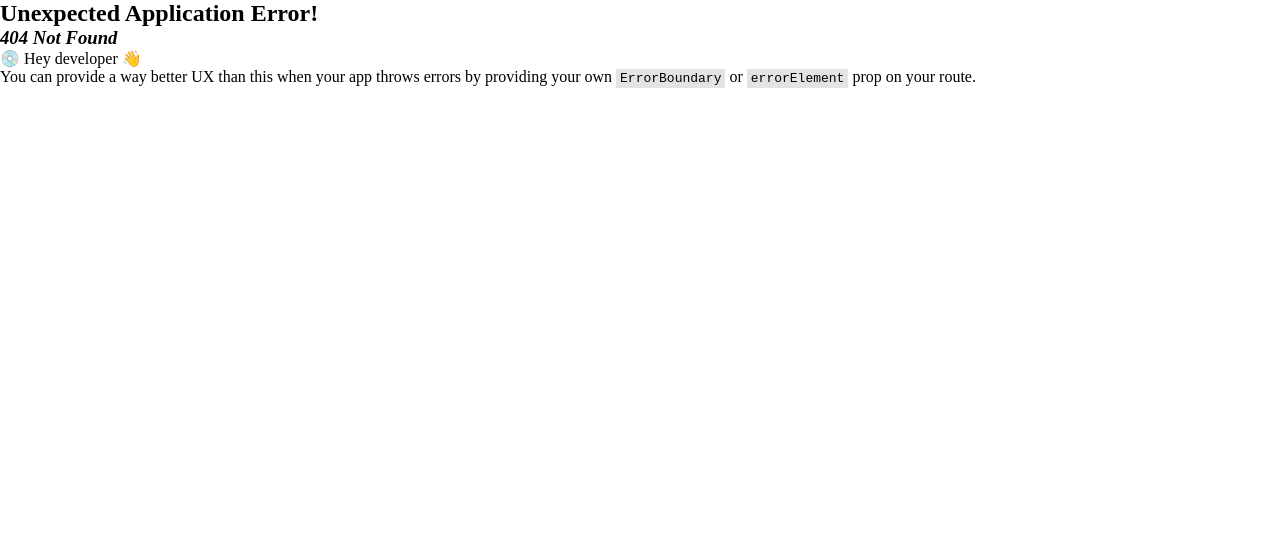
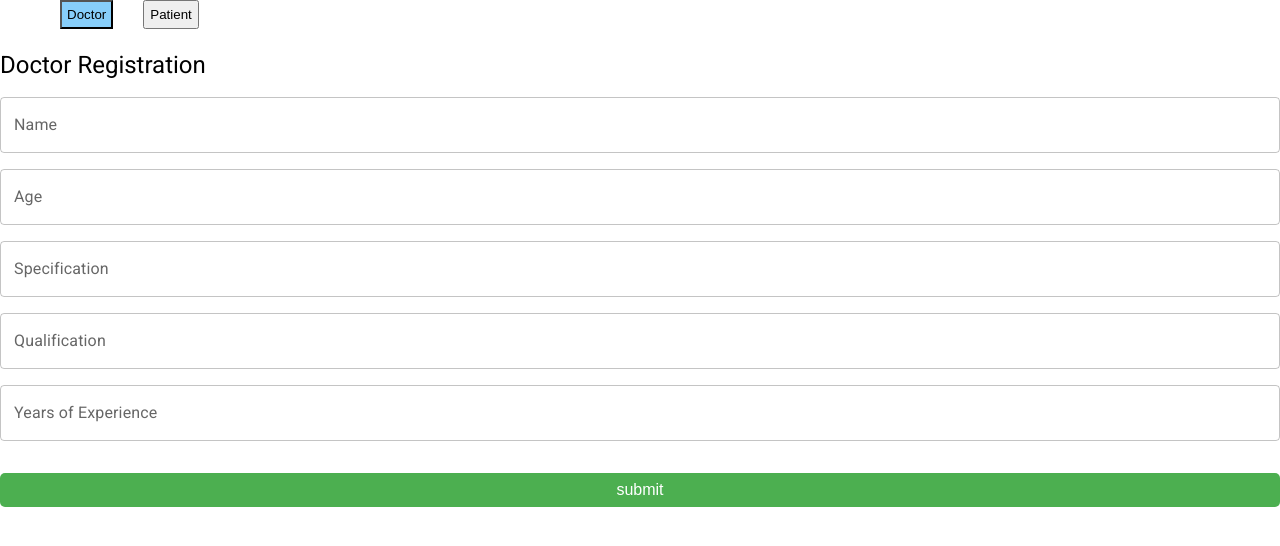
Before and after one commit to subin1511/Medicare, a React (Create React App) app: page /registrationForm in a window 1280 px wide. Before the commit this address had no page. Shown: the top 546 px of the page. Built offline with nearby package versions, Linux system fonts and the light colour scheme.

Commit message:
registration page of doctor and patient is completed

```diff
--- a/package.json
+++ b/package.json
@@ -14,6 +14,7 @@
     "react-icons": "^4.3.1",
     "react-router-dom": "^6.22.1",
     "react-scripts": "5.0.0",
+    "react-toggle-switch": "^3.0.4",
     "yup": "^1.3.3"
   },
   "scripts": {
--- a/src/components/ToggleTabs.jsx
+++ b/src/components/ToggleSwitch.jsx
@@ -2,7 +2,7 @@
 
 import React from 'react';
 
-const ToggleTabs = ({ options, selectedOption, onToggle }) => {
+const ToggleTabs  = ({ options, selectedOption, onToggle }) => {
   const handleClick = (option) => {
     onToggle(option);
   };
@@ -22,4 +22,4 @@ const ToggleTabs = ({ options, selectedOption, onToggle }) => {
   );
 };
 
-export default ToggleTabs;
+export default ToggleTabs ;
--- /dev/null
+++ b/src/pages/Register/DoctorRegister.jsx
@@ -0,0 +1,135 @@
+import React from 'react';
+import * as Yup from 'yup';
+import { useFormik } from 'formik';
+import {
+  TextField,
+  Button,
+  Typography,
+  Grid,
+} from '@mui/material';
+import { Link } from 'react-router-dom';
+
+// Validation schema (adjust as needed)
+const validationSchema = Yup.object().shape({
+  name: Yup.string().required('Name is required'),
+  age: Yup.number().required('Age is required'),
+  phoneNumber: Yup.string()
+    .required('Phone number is required')
+    .matches(/^\d{10}$/, 'Invalid phone number format'),
+  email: Yup.string()
+    .required('Email is required')
+    .email('Invalid email format'),
+  adharNumber: Yup.string()
+    .required('Adhar number is required')
+    .matches(/^\d{12}$/, 'Invalid Adhar number format'),
+  password: Yup.string()
+    .required('Password is required')
+    .min(8, 'Password must be at least 8 characters long'),
+  confirmPassword: Yup.string()
+    .required('Confirm password is required')
+    .oneOf([Yup.ref('password'), null], 'Passwords must match'),
+  specification: Yup.string().required('Specification is required'),
+  qualification: Yup.string().required('Qualification is required'),
+  yearsOfExperience: Yup.number().required('Years of experience is required'),
+});
+
+const DoctorRegistration = () => {
+  // Initialize formik
+  const formik = useFormik({
+    initialValues: {
+      name: '',
+      age: '',
+      phoneNumber: '',
+      email: '',
+      adharNumber: '',
+      password: '',
+      confirmPassword: '',
+      specification: '',
+      qualification: '',
+      yearsOfExperience: '',
+    },
+    validationSchema: validationSchema,
+    onSubmit: (values, { setSubmitting, resetForm }) => {
+      // Send form data to appropriate backend API
+      console.log(values);
+      resetForm();
+      setSubmitting(false);
+    },
+  });
+
+  return (
+    <form onSubmit={formik.handleSubmit}>
+      <Grid container spacing={2}>
+        <Grid item xs={12}>
+          <Typography variant="h5">Doctor Registration</Typography>
+        </Grid>
+        {/* Additional fields for doctor registration */}
+        <Grid item xs={12}>
+          <TextField
+            fullWidth
+            label="Name"
+            name="name"
+            value={formik.values.name}
+            onChange={formik.handleChange}
+            error={formik.touched.name && Boolean(formik.errors.name)}
+            helperText={formik.touched.name && formik.errors.name}
+          />
+        </Grid>
+        <Grid item xs={12}>
+          <TextField
+            fullWidth
+            label="Age"
+            type="number"
+            name="age"
+            value={formik.values.age}
+            onChange={formik.handleChange}
+            error={formik.touched.age && Boolean(formik.errors.age)}
+            helperText={formik.touched.age && formik.errors.age}
+          />
+        </Grid>
+        <Grid item xs={12}>
+          <TextField
+            fullWidth
+            label="Specification"
+            name="specification"
+            value={formik.values.specification}
+            onChange={formik.handleChange}
+            error={formik.touched.specification && Boolean(formik.errors.specification)}
+            helperText={formik.touched.specification && formik.errors.specification}
+          />
+        </Grid>
+        <Grid item xs={12}>
+          <TextField
+            fullWidth
+            label="Qualification"
+            name="qualification"
+            value={formik.values.qualification}
+            onChange={formik.handleChange}
+            error={formik.touched.qualification && Boolean(formik.errors.qualification)}
+            helperText={formik.touched.qualification && formik.errors.qualification}
+          />
+        </Grid>
+        <Grid item xs={12}>
+          <TextField
+            fullWidth
+            label="Years of Experience"
+            type="number"
+            name="yearsOfExperience"
+            value={formik.values.yearsOfExperience}
+            onChange={formik.handleChange}
+            error={formik.touched.yearsOfExperience && Boolean(formik.errors.yearsOfExperience)}
+            helperText={formik.touched.yearsOfExperience && formik.errors.yearsOfExperience}
+          />
+        </Grid>
+        {/* Add more fields as needed */}
+        <Grid item xs={12}>
+        <Link to={'/Home'}>
+            <button className="login-button">submit</button><br/>
+        </Link>
+        </Grid>
+      </Grid>
+    </form>
+  );
+};
+
+export default DoctorRegistration;
--- /dev/null
+++ b/src/pages/Register/MainRegister.jsx
@@ -0,0 +1,37 @@
+import React from 'react';
+import * as Yup from 'yup'; // For form validation
+import { useFormik } from 'formik';
+import { Grid, Typography, Paper, Box } from '@mui/material';
+import ToggleTabs from '../../components/ToggleSwitch';
+import PatientRegistration from './PatientRegister'; // Import form components
+import DoctorRegistration from './DoctorRegister';
+
+const validationSchema = Yup.object().shape({
+  // Add validation rules for common fields here
+});
+
+const RegistrationForm = () => {
+  const [currentForm, setCurrentForm] = React.useState('Doctor');
+
+  const handleToggle = (newValue) => {
+    setCurrentForm(newValue);
+  };
+
+  return (
+    <div>
+      <div style={{ marginLeft: '30px' }}>
+        <ToggleTabs
+          options={['Doctor', 'Patient']}
+          selectedOption={currentForm}
+          onToggle={handleToggle}
+        />
+      </div>
+
+      <div style={{ marginTop: '20px' }}>
+        {currentForm === 'Doctor' ? <DoctorRegistration /> : <PatientRegistration />}
+      </div>
+    </div>
+  );
+};
+
+export default RegistrationForm;
--- a/src/pages/dashbored/Home.jsx
+++ b/src/pages/dashbored/Home.jsx
@@ -1,41 +1,12 @@
 import React,{useState}from 'react';
 // import ToggleButton from './ToggleButton';
-import ToggleTabs from '../../components/ToggleTabs';
 import Sidebar from '../../components/Sidebar';
 const Home = () => {
-//     const [userType, setUserType] = useState('doctor');
-
-
-//   const handleClick = (newValue) => {
-//     setUserType(newValue);
-//   };
-const [userType, setUserType] = useState('doctor');
-
-const handleToggle = (newValue) => {
-  setUserType(newValue);
-};
     return (
         <div>
           <Sidebar>
             <h1>Home by ali</h1>
-            {/* <div style={{ marginBottom: '20px' }}>
-        <ToggleButton
-          options={['Doctor', 'Patient']}
-          selectedOption={userType}
-          onToggle={handleClick}
-        />
 
-
-    </div> */}
-
-
-      <div style={{ marginLeft: '30px' }}>
-        <ToggleTabs
-          options={['Doctor', 'Patient']}
-          selectedOption={userType}
-          onToggle={handleToggle}
-        />
-      </div>
       </Sidebar>
     </div>
 
--- a/src/pages/login/login.jsx
+++ b/src/pages/login/login.jsx
@@ -2,6 +2,7 @@ import React, { useState } from 'react';
 import './login.css'
 import { Link } from 'react-router-dom';
 import DoctorRegistration from '../Register/PatientRegister';
+import RegistrationForm from '../Register/MainRegister';
 function Login() {
   const [username, setUsername] = useState('');
   const [password, setPassword] = useState('');
@@ -43,7 +44,7 @@ function Login() {
         <Link to={'/Home'}>
                     <button className="login-button">Login</button><br/>
         </Link>
-        <Link to={'/Register'}>
+        <Link to={'/registrationForm'}>
         <button className='signup-link'> Sign Up</button>
 
         </Link>
```
Also changed, not shown: src/App.js (+6 -2 lines), 1 other file (tests, documents, lock files or other folders).
